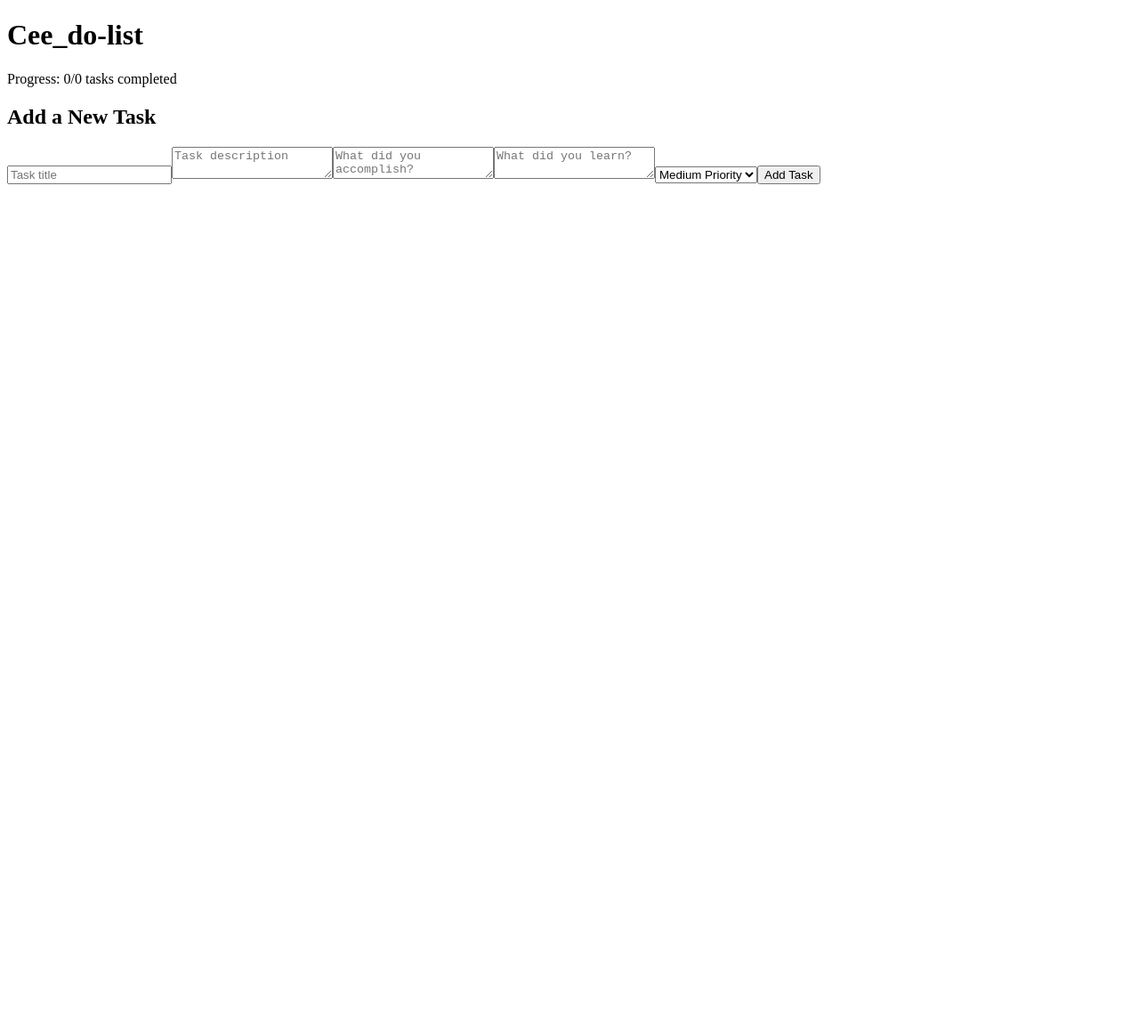
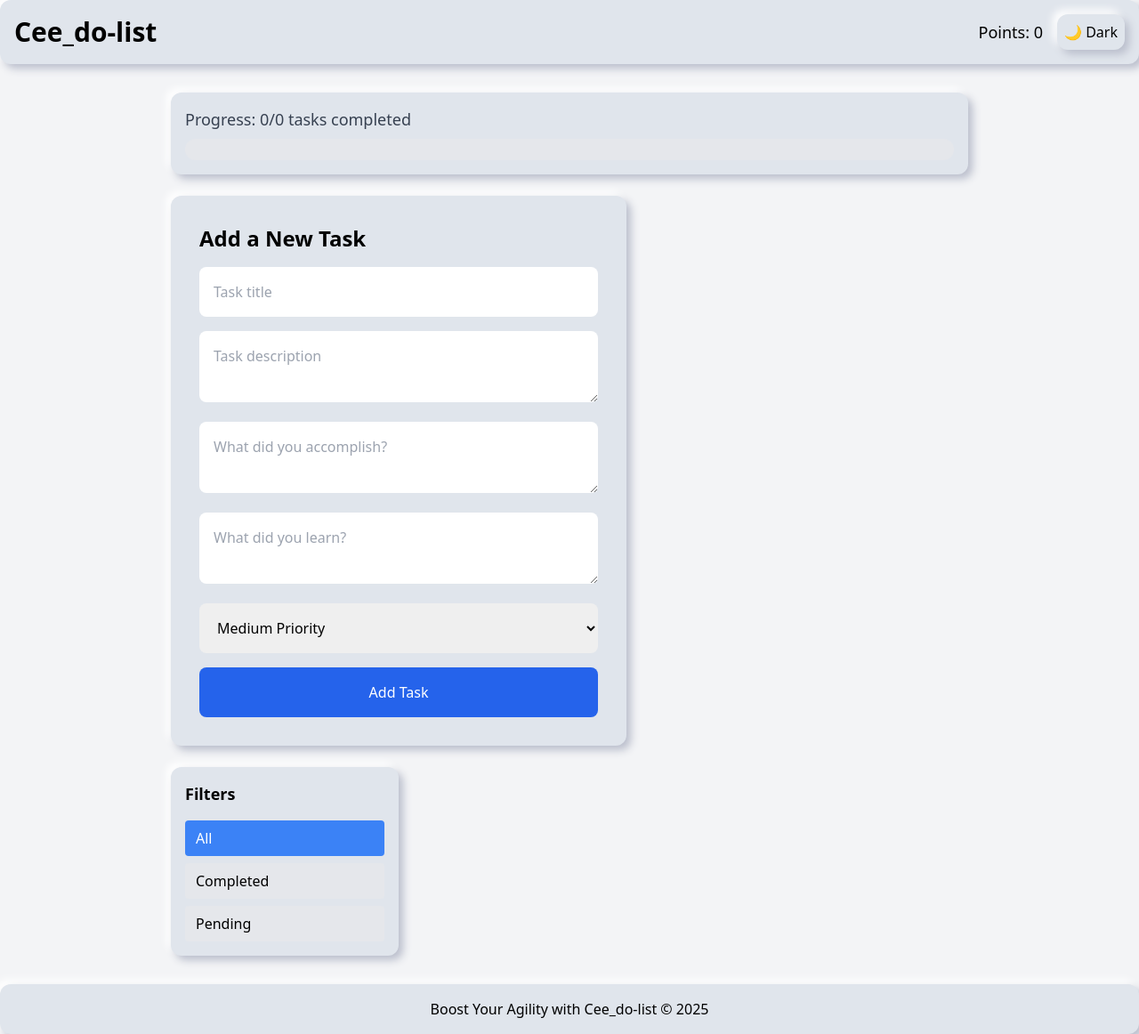
Before and after one commit to Cee-Jai/Cee_do-list, a React (Create React App) app in the folder client/: page / in a window 1280 px wide. Shown: the whole page at 89% size. Before the commit the page ends 800 px from the top, so only its background shows below. Built offline with nearby package versions, Linux system fonts and the light colour scheme.

Commit message:
Resolved compilation issues with customize-cra and react-confetti, UI to be adjusted later

```diff
--- a/client/src/App.js
+++ b/client/src/App.js
@@ -1,73 +1,64 @@
-import React, { useState } from 'react';
+import React, { useContext, useState, useEffect } from 'react';
 import TaskForm from './TaskForm';
 import TaskList from './TaskList';
+import { ThemeContext } from './ThemeContext';
+import { TaskContext } from './TaskContext';
+import Confetti from 'react-confetti';
 import './App.css';
 
-function App() {
-  const [tasks, setTasks] = useState([]);
-
-  const addTask = (newTask) => {
-    setTasks([...tasks, newTask]);
-  };
-
-  const toggleTask = (taskId) => {
-    setTasks(
-      tasks.map((task) =>
-        task.createdAt === taskId
-          ? { ...task, completed: !task.completed, completedAt: task.completed ? null : new Date() }
-          : task
-      )
-    );
-  };
-
-  const deleteTask = (taskId) => {
-    setTasks(tasks.filter((task) => task.createdAt !== taskId));
-  };
-
-  const editTask = (taskId, updatedTask) => {
-    setTasks(
-      tasks.map((task) =>
-        task.createdAt === taskId
-          ? {
-              ...task,
-              title: updatedTask.title,
-              description: updatedTask.description,
-              accomplishment: updatedTask.accomplishment,
-              lessonsLearned: updatedTask.lessonsLearned,
-              priority: updatedTask.priority,
-            }
-          : task
-      )
-    );
-  };
+const App = () => {
+  const { theme, toggleTheme } = useContext(ThemeContext);
+  const { tasks, points } = useContext(TaskContext);
+  const [showConfetti, setShowConfetti] = useState(false);
 
   const completedTasks = tasks.filter((task) => task.completed).length;
   const totalTasks = tasks.length;
   const progress = totalTasks > 0 ? (completedTasks / totalTasks) * 100 : 0;
 
+  useEffect(() => {
+    if (completedTasks > 0 && completedTasks % 5 === 0) {
+      setShowConfetti(true);
+      setTimeout(() => setShowConfetti(false), 3000);
+    }
+  }, [completedTasks]);
+
   return (
-    <div className="min-h-screen bg-gradient-to-r from-blue-100 to-green-100 flex flex-col items-center py-8">
-      <h1 className="text-4xl font-bold mb-6 text-gray-800">Cee_do-list</h1>
-      <div className="max-w-md w-full mb-6">
-        <p className="text-gray-700 mb-2">
+    <div className="min-h-screen bg-gray-100 dark:bg-gray-900 flex flex-col">
+      {showConfetti && <Confetti />}
+      <header className="p-4 neumorphic flex justify-between items-center">
+        <h1 className="text-3xl font-bold dark:text-gray-100">Cee_do-list</h1>
+        <div className="flex items-center space-x-4">
+          <span className="text-lg dark:text-gray-100">Points: {points}</span>
+          <button
+            onClick={toggleTheme}
+            className="p-2 rounded-full neumorphic dark:bg-gray-800 dark:text-gray-100"
+          >
+            {theme === 'light' ? '🌙 Dark' : '☀️ Light'}
+          </button>
+        </div>
+      </header>
+      <main className="flex-1 p-4 sm:p-8">
+        <div className="max-w-4xl mx-auto">
+          <div className="mb-6 neumorphic p-4 rounded-lg">
+            <p className="text-gray-700 dark:text-gray-300 mb-2 sm:text-lg">
               Progress: {completedTasks}/{totalTasks} tasks completed
             </p>
-        <div className="w-full bg-gray-200 rounded-full h-4">
+            <div className="w-full bg-gray-200 dark:bg-gray-700 rounded-full h-4 sm:h-6">
               <div
-            className="bg-blue-500 h-4 rounded-full transition-all duration-300"
+                className="bg-blue-500 h-4 rounded-full transition-all duration-300 sm:h-6"
                 style={{ width: `${progress}%` }}
               />
             </div>
           </div>
-      <TaskForm addTask={addTask} />
-      <TaskList
-        tasks={tasks}
-        toggleTask={toggleTask}
-        deleteTask={deleteTask}
-        editTask={editTask}
-      />
+          <TaskForm />
+          <TaskList />
+        </div>
+      </main>
+      <footer className="p-4 neumorphic text-center dark:text-gray-100">
+        Boost Your Agility with Cee_do-list &copy; 2025
+      </footer>
     </div>
   );
-}
+};
 
 export default App;
--- /dev/null
+++ b/client/src/TaskContext.js
@@ -0,0 +1,59 @@
+import React, { createContext, useState } from 'react';
+
+const TaskContext = createContext();
+
+const TaskProvider = ({ children }) => {
+  const [tasks, setTasks] = useState([]);
+  const [points, setPoints] = useState(0);
+
+  const addTask = (newTask) => {
+    setTasks([...tasks, newTask]);
+  };
+
+  const toggleTask = (taskId) => {
+    const updatedTasks = tasks.map((task) =>
+      task.createdAt === taskId
+        ? {
+            ...task,
+            completed: !task.completed,
+            completedAt: task.completed ? null : new Date(),
+          }
+        : task
+    );
+    setTasks(updatedTasks);
+    if (updatedTasks.find((task) => task.createdAt === taskId).completed) {
+      setPoints(points + 10);
+    } else {
+      setPoints(points - 10);
+    }
+  };
+
+  const deleteTask = (taskId) => {
+    setTasks(tasks.filter((task) => task.createdAt !== taskId));
+  };
+
+  const editTask = (taskId, updatedTask) => {
+    setTasks(
+      tasks.map((task) =>
+        task.createdAt === taskId
+          ? {
+              ...task,
+              title: updatedTask.title,
+              description: updatedTask.description,
+              accomplishment: updatedTask.accomplishment,
+              lessonsLearned: updatedTask.lessonsLearned,
+              priority: updatedTask.priority,
+            }
+          : task
+      )
+    );
+  };
+
+  return (
+    <TaskContext.Provider value={{ tasks, addTask, toggleTask, deleteTask, editTask, points }}>
+      {children}
+    </TaskContext.Provider>
+  );
+};
+
+export { TaskContext, TaskProvider };
--- a/client/src/TaskForm.js
+++ b/client/src/TaskForm.js
@@ -1,6 +1,8 @@
-import React, { useState } from 'react';
+import React, { useState, useContext } from 'react';
+import { TaskContext } from './TaskContext';
 
-function TaskForm({ addTask }) {
+const TaskForm = () => {
+  const { addTask } = useContext(TaskContext);
   const [title, setTitle] = useState('');
   const [description, setDescription] = useState('');
   const [accomplishment, setAccomplishment] = useState('');
@@ -27,37 +29,37 @@ function TaskForm({ addTask }) {
   };
 
   return (
-    <form onSubmit={handleSubmit} className="max-w-md mx-auto p-6 bg-white shadow-lg rounded-lg animate-fade-in">
-      <h2 className="text-xl font-semibold mb-4 text-gray-800">Add a New Task</h2>
+    <form onSubmit={handleSubmit} className="p-6 neumorphic animate-fade-in sm:p-8 md:max-w-lg">
+      <h2 className="text-xl font-semibold mb-4 sm:text-2xl dark:text-gray-100">Add a New Task</h2>
       <input
         type="text"
         value={title}
         onChange={(e) => setTitle(e.target.value)}
         placeholder="Task title"
-        className="w-full p-3 mb-4 border border-gray-300 rounded-lg focus:outline-none focus:ring-2 focus:ring-blue-500"
+        className="w-full p-3 mb-4 border-none rounded-lg focus:outline-none focus:ring-2 focus:ring-blue-500 sm:p-4 dark:bg-gray-800 dark:text-gray-100"
       />
       <textarea
         value={description}
         onChange={(e) => setDescription(e.target.value)}
         placeholder="Task description"
-        className="w-full p-3 mb-4 border border-gray-300 rounded-lg focus:outline-none focus:ring-2 focus:ring-blue-500"
+        className="w-full p-3 mb-4 border-none rounded-lg focus:outline-none focus:ring-2 focus:ring-blue-500 sm:p-4 dark:bg-gray-800 dark:text-gray-100"
       />
       <textarea
         value={accomplishment}
         onChange={(e) => setAccomplishment(e.target.value)}
         placeholder="What did you accomplish?"
-        className="w-full p-3 mb-4 border border-gray-300 rounded-lg focus:outline-none focus:ring-2 focus:ring-blue-500"
+        className="w-full p-3 mb-4 border-none rounded-lg focus:outline-none focus:ring-2 focus:ring-blue-500 sm:p-4 dark:bg-gray-800 dark:text-gray-100"
       />
       <textarea
         value={lessonsLearned}
         onChange={(e) => setLessonsLearned(e.target.value)}
         placeholder="What did you learn?"
-        className="w-full p-3 mb-4 border border-gray-300 rounded-lg focus:outline-none focus:ring-2 focus:ring-blue-500"
+        className="w-full p-3 mb-4 border-none rounded-lg focus:outline-none focus:ring-2 focus:ring-blue-500 sm:p-4 dark:bg-gray-800 dark:text-gray-100"
       />
       <select
         value={priority}
         onChange={(e) => setPriority(e.target.value)}
-        className="w-full p-3 mb-4 border border-gray-300 rounded-lg focus:outline-none focus:ring-2 focus:ring-blue-500"
+        className="w-full p-3 mb-4 border-none rounded-lg focus:outline-none focus:ring-2 focus:ring-blue-500 sm:p-4 dark:bg-gray-800 dark:text-gray-100"
       >
         <option value="High">High Priority</option>
         <option value="Medium">Medium Priority</option>
@@ -65,12 +67,12 @@ function TaskForm({ addTask }) {
       </select>
       <button
         type="submit"
-        className="w-full bg-blue-600 text-white p-3 rounded-lg hover:bg-blue-700 transition duration-200"
+        className="w-full bg-blue-600 text-white p-3 rounded-lg hover:bg-blue-700 transition duration-200 sm:p-4 dark:bg-blue-500 dark:hover:bg-blue-600"
       >
         Add Task
       </button>
     </form>
   );
-}
+};
 
 export default TaskForm;
--- a/client/src/TaskList.js
+++ b/client/src/TaskList.js
@@ -1,12 +1,15 @@
-import React, { useState } from 'react';
+  import React, { useState, useContext } from 'react';
+import { TaskContext } from './TaskContext';
 
-function TaskList({ tasks, toggleTask, deleteTask, editTask }) {
+const TaskList = () => {
+  const { tasks, toggleTask, deleteTask, editTask } = useContext(TaskContext);
   const [editingTask, setEditingTask] = useState(null);
   const [editTitle, setEditTitle] = useState('');
   const [editDescription, setEditDescription] = useState('');
   const [editAccomplishment, setEditAccomplishment] = useState('');
   const [editLessonsLearned, setEditLessonsLearned] = useState('');
   const [editPriority, setEditPriority] = useState('Medium');
+  const [filter, setFilter] = useState('All');
 
   const handleEdit = (task) => {
     setEditingTask(task.createdAt);
@@ -42,12 +45,41 @@ function TaskList({ tasks, toggleTask, deleteTask, editTask }) {
     }
   };
 
+  const filteredTasks = tasks.filter((task) => {
+    if (filter === 'All') return true;
+    if (filter === 'Completed') return task.completed;
+    if (filter === 'Pending') return !task.completed;
+    return true;
+  });
+
   return (
-    <ul className="max-w-md mx-auto mt-6">
-      {tasks.map((task) => (
+    <div className="flex mt-6">
+      <aside className="w-64 p-4 neumorphic mr-4 hidden md:block">
+        <h3 className="text-lg font-semibold mb-4 dark:text-gray-100">Filters</h3>
+        <button
+          onClick={() => setFilter('All')}
+          className={`w-full text-left px-3 py-2 mb-2 rounded ${filter === 'All' ? 'bg-blue-500 text-white' : 'bg-gray-200 dark:bg-gray-700 dark:text-gray-100'}`}
+        >
+          All
+        </button>
+        <button
+          onClick={() => setFilter('Completed')}
+          className={`w-full text-left px-3 py-2 mb-2 rounded ${filter === 'Completed' ? 'bg-green-500 text-white' : 'bg-gray-200 dark:bg-gray-700 dark:text-gray-100'}`}
+        >
+          Completed
+        </button>
+        <button
+          onClick={() => setFilter('Pending')}
+          className={`w-full text-left px-3 py-2 rounded ${filter === 'Pending' ? 'bg-yellow-500 text-white' : 'bg-gray-200 dark:bg-gray-700 dark:text-gray-100'}`}
+        >
+          Pending
+        </button>
+      </aside>
+      <ul className="flex-1">
+        {filteredTasks.map((task) => (
           <li
             key={task.createdAt}
-          className={`flex flex-col p-4 mb-2 bg-gray-50 rounded-lg shadow-sm hover:shadow-md transition duration-200 border-l-4 ${getPriorityColor(task.priority)} animate-fade-in`}
+            className={`flex flex-col p-4 mb-2 neumorphic rounded-lg hover:scale-105 transition-transform duration-200 border-l-4 ${getPriorityColor(task.priority)} animate-fade-in sm:p-5`}
           >
             {editingTask === task.createdAt ? (
               <div className="flex-1">
@@ -55,29 +87,29 @@ function TaskList({ tasks, toggleTask, deleteTask, editTask }) {
                   type="text"
                   value={editTitle}
                   onChange={(e) => setEditTitle(e.target.value)}
-                className="w-full p-2 mb-2 border border-gray-300 rounded-lg"
+                  className="w-full p-2 mb-2 border-none rounded-lg dark:bg-gray-800 dark:text-gray-100 sm:p-3"
                 />
                 <textarea
                   value={editDescription}
                   onChange={(e) => setEditDescription(e.target.value)}
-                className="w-full p-2 mb-2 border border-gray-300 rounded-lg"
+                  className="w-full p-2 mb-2 border-none rounded-lg dark:bg-gray-800 dark:text-gray-100 sm:p-3"
                 />
                 <textarea
                   value={editAccomplishment}
                   onChange={(e) => setEditAccomplishment(e.target.value)}
                   placeholder="What did you accomplish?"
-                className="w-full p-2 mb-2 border border-gray-300 rounded-lg"
+                  className="w-full p-2 mb-2 border-none rounded-lg dark:bg-gray-800 dark:text-gray-100 sm:p-3"
                 />
                 <textarea
                   value={editLessonsLearned}
                   onChange={(e) => setEditLessonsLearned(e.target.value)}
                   placeholder="What did you learn?"
-                className="w-full p-2 mb-2 border border-gray-300 rounded-lg"
+                  className="w-full p-2 mb-2 border-none rounded-lg dark:bg-gray-800 dark:text-gray-100 sm:p-3"
                 />
                 <select
                   value={editPriority}
                   onChange={(e) => setEditPriority(e.target.value)}
-                className="w-full p-2 mb-2 border border-gray-300 rounded-lg"
+                  className="w-full p-2 mb-2 border-none rounded-lg dark:bg-gray-800 dark:text-gray-100 sm:p-3"
                 >
                   <option value="High">High Priority</option>
                   <option value="Medium">Medium Priority</option>
@@ -85,49 +117,48 @@ function TaskList({ tasks, toggleTask, deleteTask, editTask }) {
                 </select>
                 <button
                   onClick={() => handleSave(task.createdAt)}
-                className="bg-green-500 text-white p-2 rounded-lg mr-2"
+                  className="bg-green-500 text-white p-2 rounded-lg mr-2 sm:p-3"
                 >
                   Save
                 </button>
                 <button
                   onClick={() => setEditingTask(null)}
-                className="bg-gray-500 text-white p-2 rounded-lg"
+                  className="bg-gray-500 text-white p-2 rounded-lg sm:p-3"
                 >
                   Cancel
                 </button>
               </div>
             ) : (
-            <>
               <div className="flex items-center justify-between">
                 <div className="flex items-center">
                   <input
                     type="checkbox"
                     checked={task.completed}
                     onChange={() => toggleTask(task.createdAt)}
-                    className="mr-3"
+                    className="mr-3 sm:mr-4"
                   />
                   <div>
                     <span
                       className={
                         task.completed
-                          ? 'line-through text-green-600 font-semibold'
-                          : 'text-gray-800 font-semibold'
+                          ? 'line-through text-green-600 font-semibold dark:text-green-400'
+                          : 'font-semibold dark:text-gray-100'
                       }
                     >
                       {task.title}
                     </span>
-                    <p className="text-gray-600 text-sm">{task.description}</p>
+                    <p className="text-sm sm:text-base dark:text-gray-300">{task.description}</p>
                     {task.accomplishment && (
-                      <p className="text-gray-600 text-sm">
+                      <p className="text-sm sm:text-base dark:text-gray-300">
                         <strong>Accomplished:</strong> {task.accomplishment}
                       </p>
                     )}
                     {task.lessonsLearned && (
-                      <p className="text-gray-600 text-sm">
+                      <p className="text-sm sm:text-base dark:text-gray-300">
                         <strong>Learned:</strong> {task.lessonsLearned}
                       </p>
                     )}
-                    <p className="text-gray-500 text-xs">
+                    <p className="text-xs sm:text-sm dark:text-gray-400">
                       Created: {new Date(task.createdAt).toLocaleString()}
                     </p>
                   </div>
@@ -135,24 +166,24 @@ function TaskList({ tasks, toggleTask, deleteTask, editTask }) {
                 <div className="flex space-x-2">
                   <button
                     onClick={() => handleEdit(task)}
-                    className="text-blue-500 hover:text-blue-700"
+                    className="text-blue-500 hover:text-blue-700 sm:text-lg dark:text-blue-400 dark:hover:text-blue-300"
                   >
                     Edit
                   </button>
                   <button
                     onClick={() => deleteTask(task.createdAt)}
-                    className="text-red-500 hover:text-red-700"
+                    className="text-red-500 hover:text-red-700 sm:text-lg dark:text-red-400 dark:hover:text-red-300"
                   >
                     Delete
                   </button>
                 </div>
               </div>
-            </>
             )}
           </li>
         ))}
       </ul>
+    </div>
   );
-}
+};
 
 export default TaskList;
--- /dev/null
+++ b/client/src/ThemeContext.js
@@ -0,0 +1,28 @@
+import React, { createContext, useState, useEffect } from 'react';
+
+const ThemeContext = createContext();
+
+const ThemeProvider = ({ children }) => {
+  const [theme, setTheme] = useState('light');
+
+  useEffect(() => {
+    const savedTheme = localStorage.getItem('theme') || 'light';
+    setTheme(savedTheme);
+    document.documentElement.classList.toggle('dark', savedTheme === 'dark');
+  }, []);
+
+  const toggleTheme = () => {
+    const newTheme = theme === 'light' ? 'dark' : 'light';
+    setTheme(newTheme);
+    localStorage.setItem('theme', newTheme);
+    document.documentElement.classList.toggle('dark', newTheme === 'dark');
+  };
+
+  return (
+    <ThemeContext.Provider value={{ theme, toggleTheme }}>
+      {children}
+    </ThemeContext.Provider>
+  );
+};
+
+export { ThemeContext, ThemeProvider };
--- a/client/src/index.css
+++ b/client/src/index.css
@@ -2,9 +2,27 @@
 @tailwind components;
 @tailwind utilities;
 
+@layer base {
+  html {
+    @apply transition-colors duration-300;
+  }
+  html.dark {
+    @apply bg-gray-900 text-gray-100;
+  }
+}
+
 @layer utilities {
   .animate-fade-in {
     animation: fadeIn 0.5s ease-in;
+  }
+  .neumorphic {
+    background: #e0e5ec;
+    box-shadow: 5px 5px 10px #babecc, -5px -5px 10px #ffffff;
+    border-radius: 12px;
+  }
+  .dark .neumorphic {
+    background: #2d3748;
+    box-shadow: 5px 5px 10px #1a202c, -5px -5px 10px #4a5568;
   }
 }
 
--- a/client/src/index.js
+++ b/client/src/index.js
@@ -2,16 +2,16 @@ import React from 'react';
 import ReactDOM from 'react-dom/client';
 import './index.css';
 import App from './App';
-import reportWebVitals from './reportWebVitals';
+import { ThemeProvider } from './ThemeContext';
+import { TaskProvider } from './TaskContext';
 
 const root = ReactDOM.createRoot(document.getElementById('root'));
 root.render(
   <React.StrictMode>
-    <App />
+    <ThemeProvider>
+      <TaskProvider>
+        <App />
+      </TaskProvider>
+    </ThemeProvider>
   </React.StrictMode>
 );
-
-// If you want to start measuring performance in your app, pass a function
-// to log results (for example: reportWebVitals(console.log))
-// or send to an analytics endpoint. Learn more: https://bit.ly/CRA-vitals
-reportWebVitals();
```
Also changed, not shown: client/config-overrides.js (added, +15 -0 lines), client/package.json (+14 -17 lines). Lines whose indentation alone changed are shown as unchanged.
